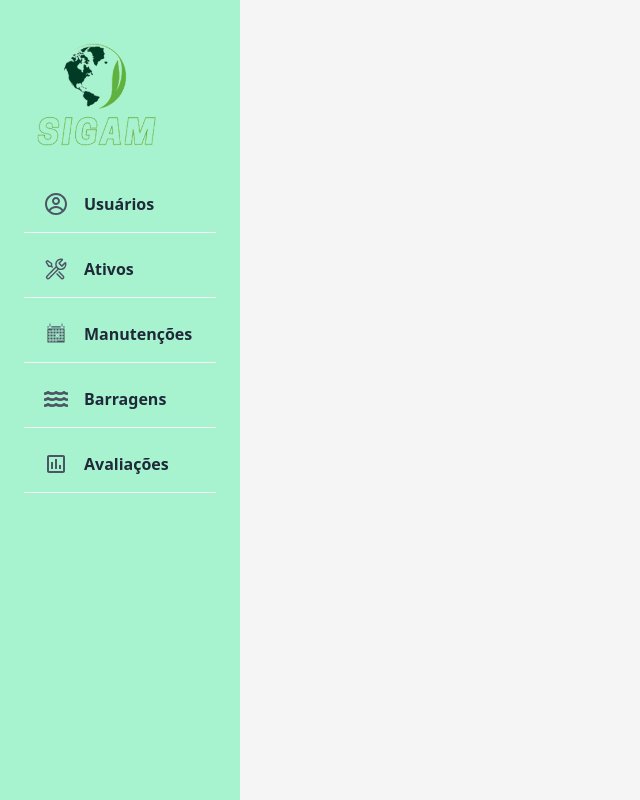
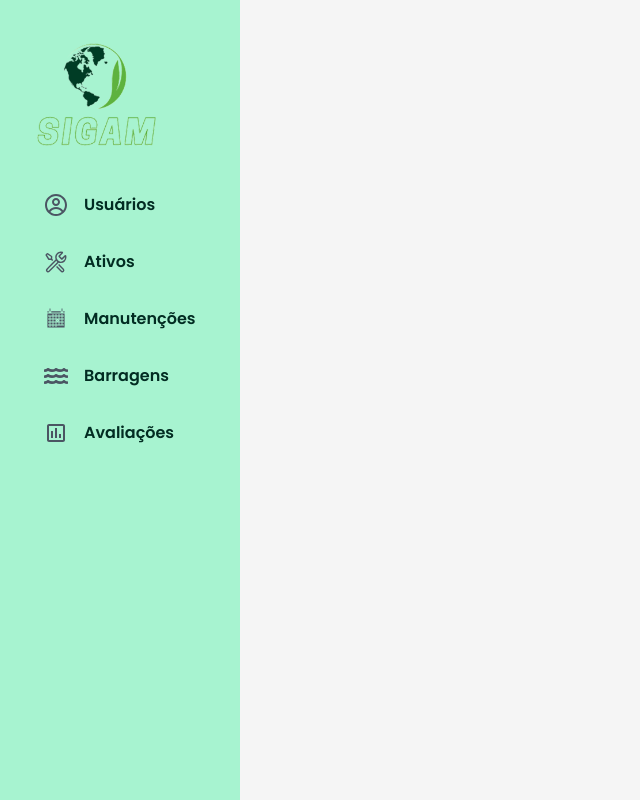
Before and after one commit to ianbmesquita/tcc-gestao-ambiental-front, a Next.js app: page /home in a window 1280 px wide. Shown: the whole page, without its empty margins (0-640 px from the left). Built offline with nearby package versions, Linux system fonts and the light colour scheme.

Commit message:
feat: Adicionando tela da Home do projeto com Menu lateral.

```diff
--- a/src/components/sideNavBar/sideNavBar.module.css
+++ b/src/components/sideNavBar/sideNavBar.module.css
@@ -3,3 +3,9 @@
     width: 300px;
     background-color: #87BF8A;
 }
+
+@media screen and (max-width: 600px) {
+    .sideNavBar {
+        width: 500px !important;
+    }
+}
--- a/src/components/sideNavBar/sideNavBar.tsx
+++ b/src/components/sideNavBar/sideNavBar.tsx
@@ -14,13 +14,13 @@ export function SideNavBar() {
     return (
         <div>
             <Disclosure as="nav">
-                <Disclosure.Button className="absolute top-4 right-4 inline-flex items-center peer justify-center rounded-md p-2 text-cyan-900 hover:text-white focus:outline-none focus:ring-2 focus:ring-inset focus:rind-white group hover:bg-cyan-900">
+                <Disclosure.Button className="absolute top-4 right-4 inline-flex items-center peer justify-center rounded-md p-2 text-emerald-950 hover:text-white focus:outline-none focus:ring-2 focus:ring-inset focus:rind-white group hover:bg-emerald-950">
                     <GiHamburgerMenu
                         className="block md:hidden h-6 w-6"
                         aria-hidden="true"
                     />
                 </Disclosure.Button>
-                <div className="p-6 w-1/2 h-screen bg-emerald-200 z-20 fixed top-0 -left-96 lg:w-60 lg:left-0 peer-focus:left-0 peer:transition ease-out delay-150 duration-200">
+                <div className="p-6 h-screen bg-emerald-200 z-20 fixed top-0 -left-96 lg:w-60 lg:left-0 peer-focus:left-0 peer:transition ease-out delay-150 duration-200">
                     <div className="flex flex-col justify-center items-center w-36">
                         <Image src="/img/logo.png" alt="Logomarca SIGAM" />
                     </div>
--- /dev/null
+++ b/src/components/sideNavButton/sideNavButton.module.css
@@ -0,0 +1,6 @@
+@import url('https://fonts.googleapis.com/css2?family=Poppins:wght@300;400;500;600;700&display=swap');
+
+.text {
+    font-family: 'Poppins', sans-serif;
+    font-weight: 600;
+}
--- a/src/components/sideNavButton/sideNavButton.tsx
+++ b/src/components/sideNavButton/sideNavButton.tsx
@@ -1,4 +1,6 @@
 import { ReactNode } from "react"
+
+import styles from './sideNavButton.module.css'
 
 interface SideNavButtonProps {
     icon: ReactNode;
@@ -7,11 +9,11 @@ interface SideNavButtonProps {
 
 export function SideNavButton(props: SideNavButtonProps) {
     return (
-        <div className="my-4 border-b border-gray-100">
-            <div className="flex mb-2 justify-start items-center gap-4 px-5 hover:bg-gray-900 p-2 rounded-md group cursor-pointer hover:shadow-lg m-auto">
+        <div className="my-4">
+            <div className="flex mb-2 justify-start items-center gap-4 px-5 hover:bg-emerald-950 p-2 rounded-md group cursor-pointer hover:shadow-lg m-auto">
                 { props.icon }
-                <h3 className="text-base text-gray-800 group-hover:text-white font-semibold">
-                    { props.text }
+                <h3 className="text-base text-emerald-950 group-hover:text-white font-semibold {styles.text}">
+                    <span className={styles.text}>{ props.text }</span>
                 </h3>
             </div>
         </div>
```
